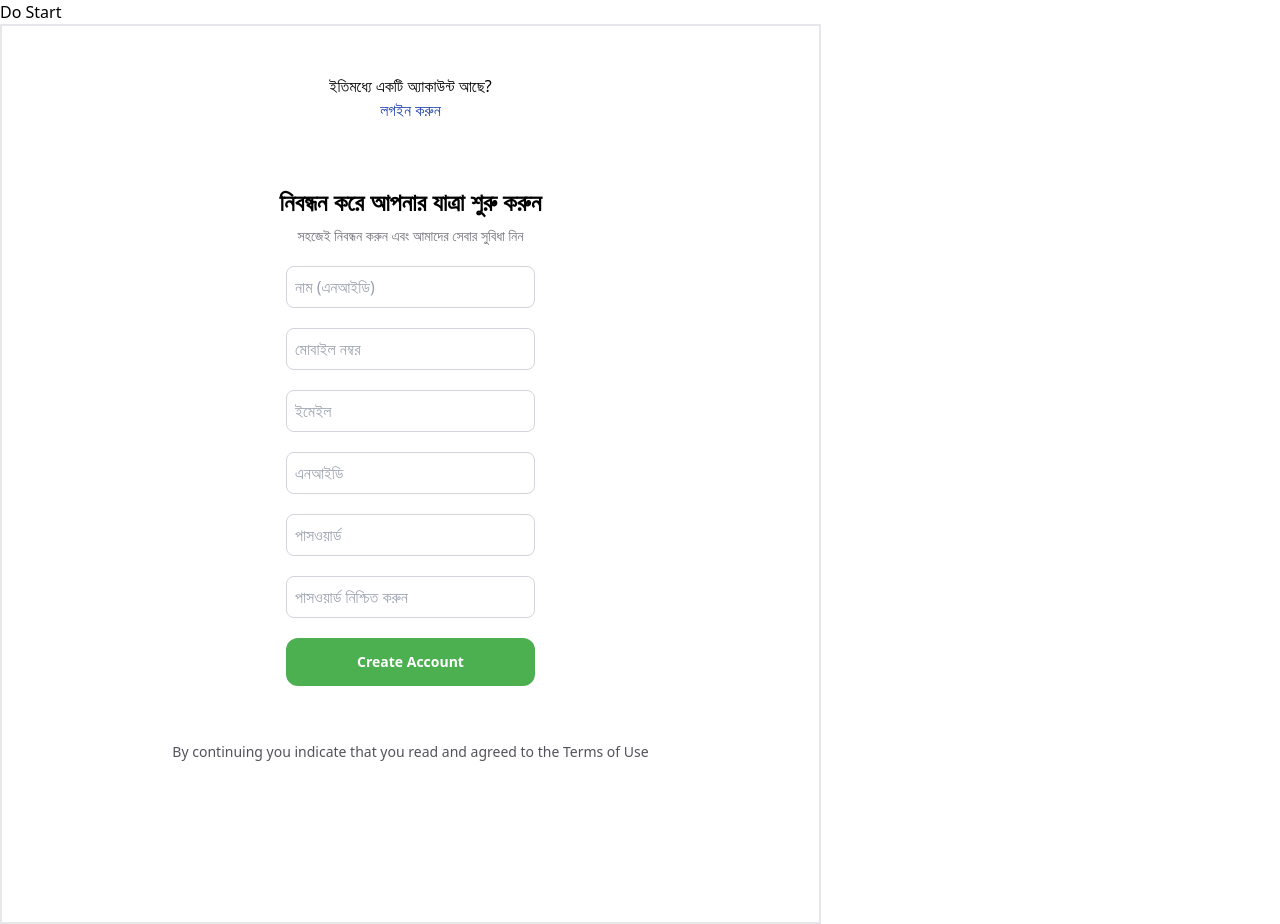
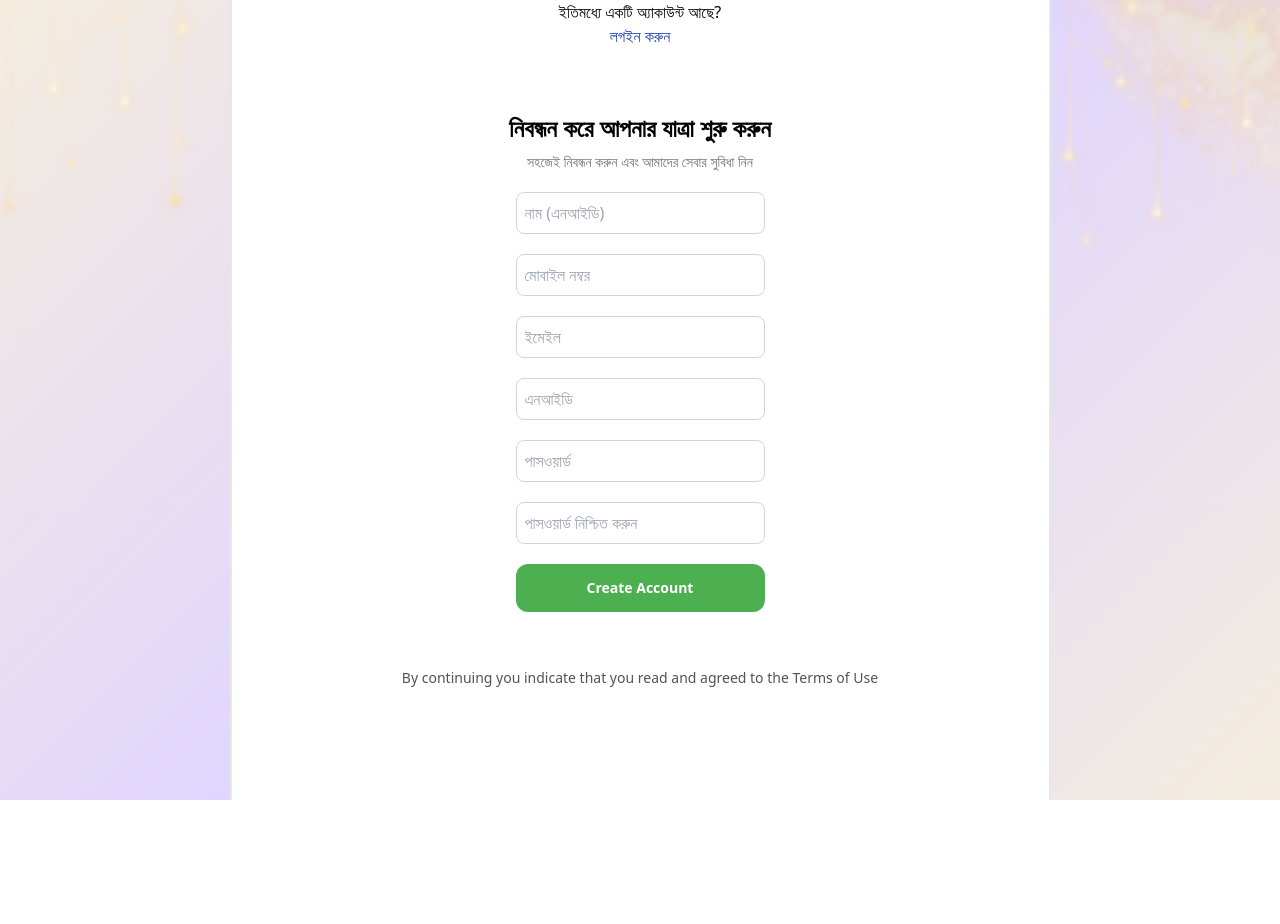
Before and after one commit to touhid9teen/Certify360, a React (Vite) app in the folder frontend/: page / in a window 1280 px wide. After the commit the page ends 800 px from the top, so only its background shows below. Built offline with nearby package versions, Linux system fonts and the light colour scheme.

Commit message:
signup page is added

```diff
--- a/frontend/src/App.jsx
+++ b/frontend/src/App.jsx
@@ -1,13 +1,14 @@
 // App Component
-import SignUpForm from "./components/SingUpForm";
+// import SignUpForm from "./components/SingUpForm";
+import SignUpPage from "./pages/SignUpPage";
 
 function App() {
 
 
   return (
     <>
-      <div>Do Start</div>
-      <SignUpForm/>
+
+      <SignUpPage/>
     </>
   );
 }
--- a/frontend/src/layouts/AuthLayout.tsx
+++ b/frontend/src/layouts/AuthLayout.tsx
@@ -12,15 +12,13 @@ const AuthLayout : React.FC <AuthLayoutProps>= (Props : AuthLayoutProps) => {
         children
     } = Props;
   return (
-    <div className="w-screen h-screen flex flex-col md:flex-row justify-between bg-white relative">
-    <div className="w-full md:w-[43%]">
-        <img
-            className="w-full h-full"
-            src={imageSource}
-            alt={imageAlt}
-        />
-    </div>
-    <div className="flex justify-center items-center w-full md:w-[57%]">
+    <div className="w-screen h-screen flex flex-col justify-center items-center bg-white relative">
+    <img
+        className="absolute top-0 left-0 w-full h-full object-cover"
+        src={imageSource}
+        alt={imageAlt}
+    />
+    <div className="relative z-10 flex justify-center items-center w-full h-full overflow-auto">
         {children}
     </div>
 </div>
--- /dev/null
+++ b/frontend/src/pages/SignUpPage.tsx
@@ -0,0 +1,17 @@
+import React from "react";
+
+import banner from "../assets/banner.png"
+import SignUpForm from "../components/SingUpForm";
+import AuthLayout from "../layouts/AuthLayout";
+
+const SignUpPage = (): JSX.Element => {
+    return (
+        <div className="h-screen w-screen flex items-center justify-center">
+            <AuthLayout imageSource={banner}>
+                <SignUpForm />
+            </AuthLayout>
+        </div>
+    );
+};
+
+export default SignUpPage;
```
Also changed, not shown: frontend/src/assets/banner.jpg (added), frontend/src/assets/banner.png (added).
